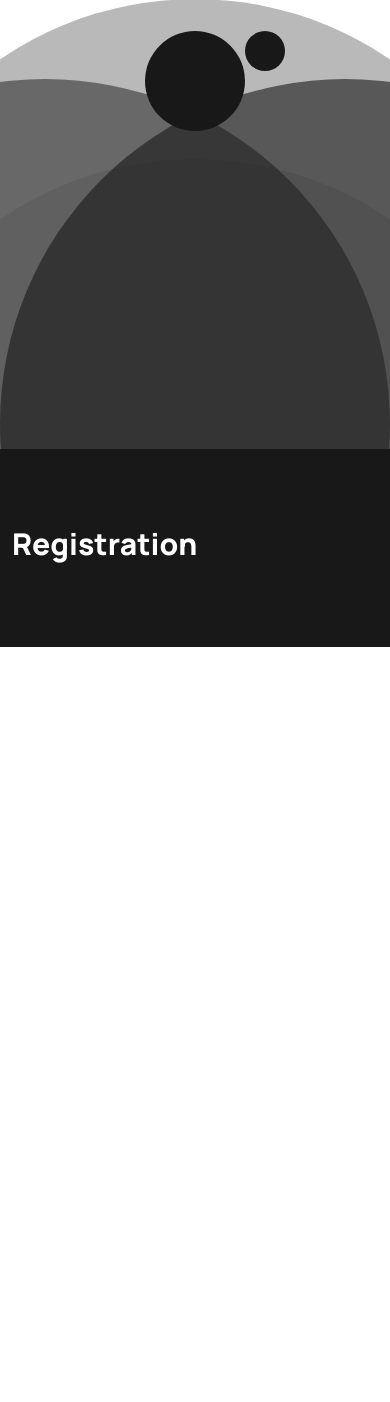
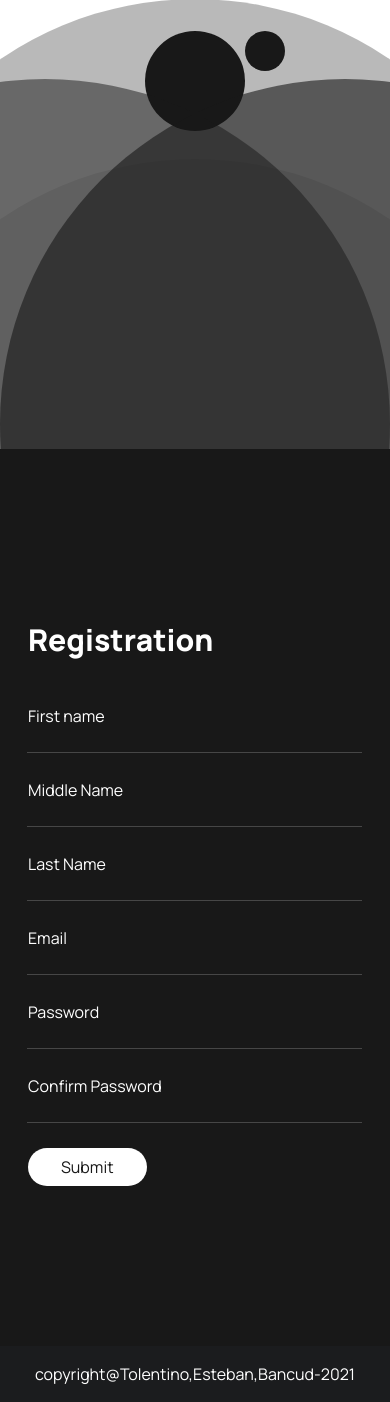
Before and after one commit to elbancud/instagramviaphp, a PHP site: page / in a window 390 px wide. Shown: the part 440-1842 px from the top of the page. Before the commit the page ends 1087 px from the top, so only its background shows below. Run offline with PHP 8.4, Linux system fonts and the light colour scheme.

Commit message:
mobile version -registration form complete

```diff
--- a/index.php
+++ b/index.php
@@ -54,12 +54,49 @@
         </div>
     </section>
     <section class="dark large-padding">
-        <div class="container light-color">
-            <h2> Registration</h2>
+        <div class="container light-color ">
+            <div class="content-container">
+                <div class="standard-padding">
+                    <h2> Registration</h2>
+                </div>
+                <div class="input-group">
+                    <label for="firstName">First name</label>
+                    <input type="text" name="firstName" id="firstName" autocomplete="off">
+                </div>
+                <div class="input-group">
+                    <label for="middleName">Middle Name</label>
+                    <input type="text" name="middleName" id="middleName" autocomplete="off">
+                </div>
+                <div class="input-group">
+                    <label for="middleName">Last Name</label>
+                    <input type="text" name="middleName" id="lastName" autocomplete="off">
+                </div>
+                <div class="input-group">
+                    <label for="email">Email</label>
+                    <input type="text" name="email" id="email" autocomplete="off">
+                </div>
+                <div class="input-group">
+                    <label for="password">Password</label>
+                    <input type="password" name="password" id="password" autocomplete="off">
+                </div>
+                <div class="input-group">
+                    <label for="confirmPassword">Confirm Password</label>
+                    <input type="password" name="confirmPassword" id="confirmPassword" autocomplete="off">
+                </div>
 
+                <div class="btn light ">
+                    Submit
+                </div>
+
+
+            </div>
         </div>
-
     </section>
+    <footer>
+        <div class="container light-font">
+            copyright@Tolentino,Esteban,Bancud-2021
+        </div>
+    </footer>
 </body>
 
 </html>
--- a/style.css
+++ b/style.css
@@ -59,10 +59,15 @@ nav .logo {
 .btn {
   border-radius: 25px;
   padding: 0.4rem 32px;
+  display: inline-block;
 }
 
 .large-padding {
   padding: 5rem 0;
+}
+
+.standard-padding {
+  padding: 1rem 0;
 }
 
 .flex-content {
@@ -151,4 +156,34 @@ nav .logo {
   bottom: -20rem;
   left: 0;
 }
+
+.input-group {
+  margin: 25px 0;
+  display: -webkit-box;
+  display: -ms-flexbox;
+  display: flex;
+  -webkit-box-orient: vertical;
+  -webkit-box-direction: normal;
+      -ms-flex-direction: column;
+          flex-direction: column;
+}
+
+.input-group input {
+  background-color: transparent;
+  border: none;
+  border-bottom: 1px solid #464646;
+  max-width: 450px;
+  color: #fff;
+}
+
+.input-group input:focus {
+  outline: none;
+  caret-color: #fff;
+}
+
+footer {
+  padding: 1rem 0;
+  text-align: center;
+  background-color: #1b1c1e;
+}
 /*# sourceMappingURL=style.css.map */
--- a/style.scss
+++ b/style.scss
@@ -61,12 +61,15 @@ nav {
 .btn {
     border-radius: 25px;
     padding: 0.4rem 32px;
+    display: inline-block;
 
 }
 .large-padding {
     padding: $large-padding;
 }
-
+.standard-padding {
+    padding: $standard-padding;
+}
 .flex-content {
     display: flex;
     justify-content: space-between;
@@ -132,3 +135,31 @@ nav {
         left: 0;
     }
 }
+
+
+.input-group {
+
+    margin: 25px 0;
+    display: flex;
+    flex-direction: column;
+
+    input {
+    background-color: transparent;
+    border: none;
+    border-bottom: 1px solid #464646;
+    max-width: 450px;
+    color: $light-color;
+
+    &:focus{
+        outline: none;
+        caret-color: $light-color;
+    }
+}
+}
+
+footer {
+    padding: $standard-padding;
+    text-align: center;
+    background-color: #1b1c1e;
+
+}
```
Also changed, not shown: 1 other file.
